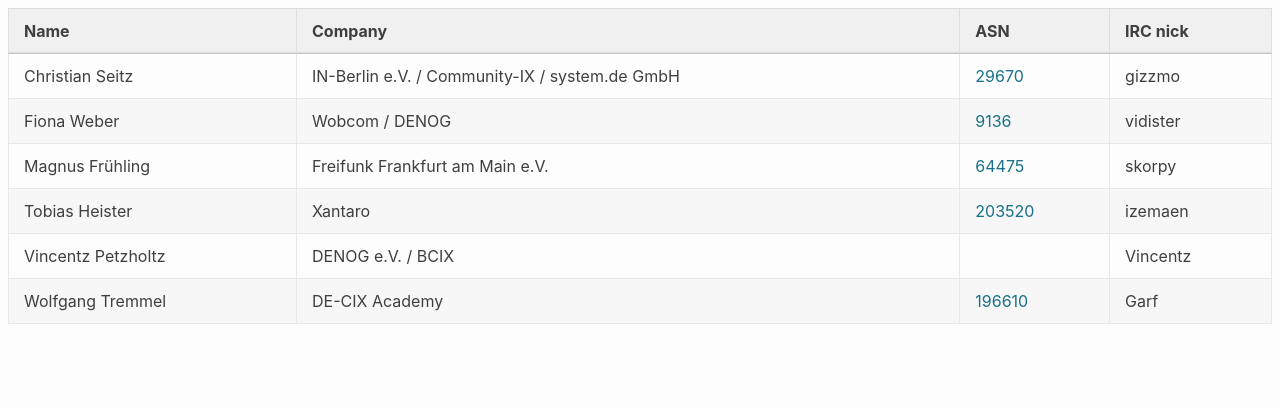
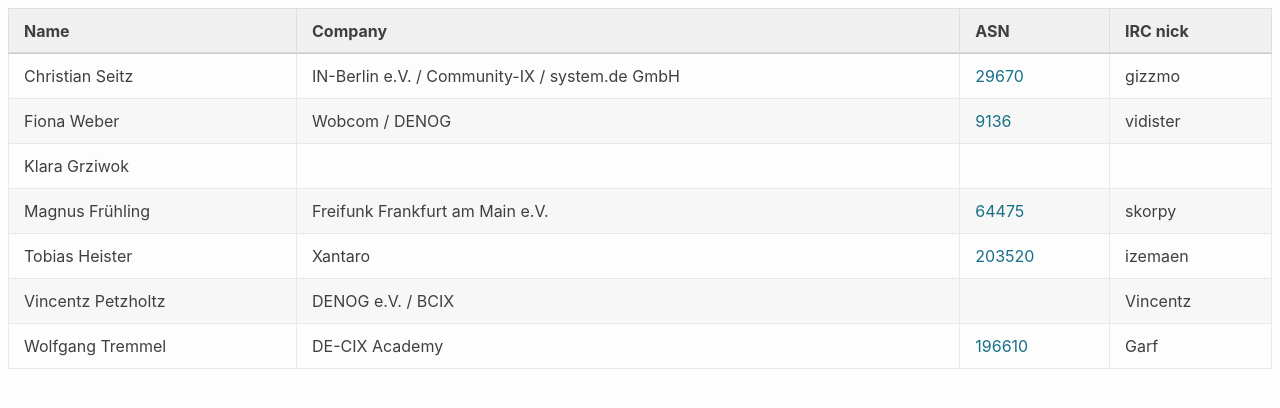
Before and after one commit to denog/pretix-attendeelist, a Jekyll site: the page built from denog-routingwg-2024-01/index.markdown, in a window 1280 px wide. Shown: the top 408 px of the page. Built offline with Jekyll 4.4.1, drawn with Linux system fonts in a browser that asks for light colours.

Commit message:
Latest data: Mon Feb  5 21:09:45 UTC 2024

```diff
--- a/_data/attendees_denog-routingwg-2024-01.json
+++ b/_data/attendees_denog-routingwg-2024-01.json
@@ -10,6 +10,12 @@
     "company": "Wobcom / DENOG",
     "irc": "vidister",
     "asn": "9136"
+  },
+  {
+    "name": "Klara Grziwok",
+    "company": null,
+    "irc": null,
+    "asn": null
   },
   {
     "name": "Magnus Frühling",
--- a/_data/attendees_denogmeetup24-04.json
+++ b/_data/attendees_denogmeetup24-04.json
@@ -20,6 +20,12 @@
   {
     "name": "Frank Krämer",
     "company": "EPS Global",
+    "irc": null,
+    "asn": null
+  },
+  {
+    "name": "Klara Grziwok",
+    "company": null,
     "irc": null,
     "asn": null
   },
```
